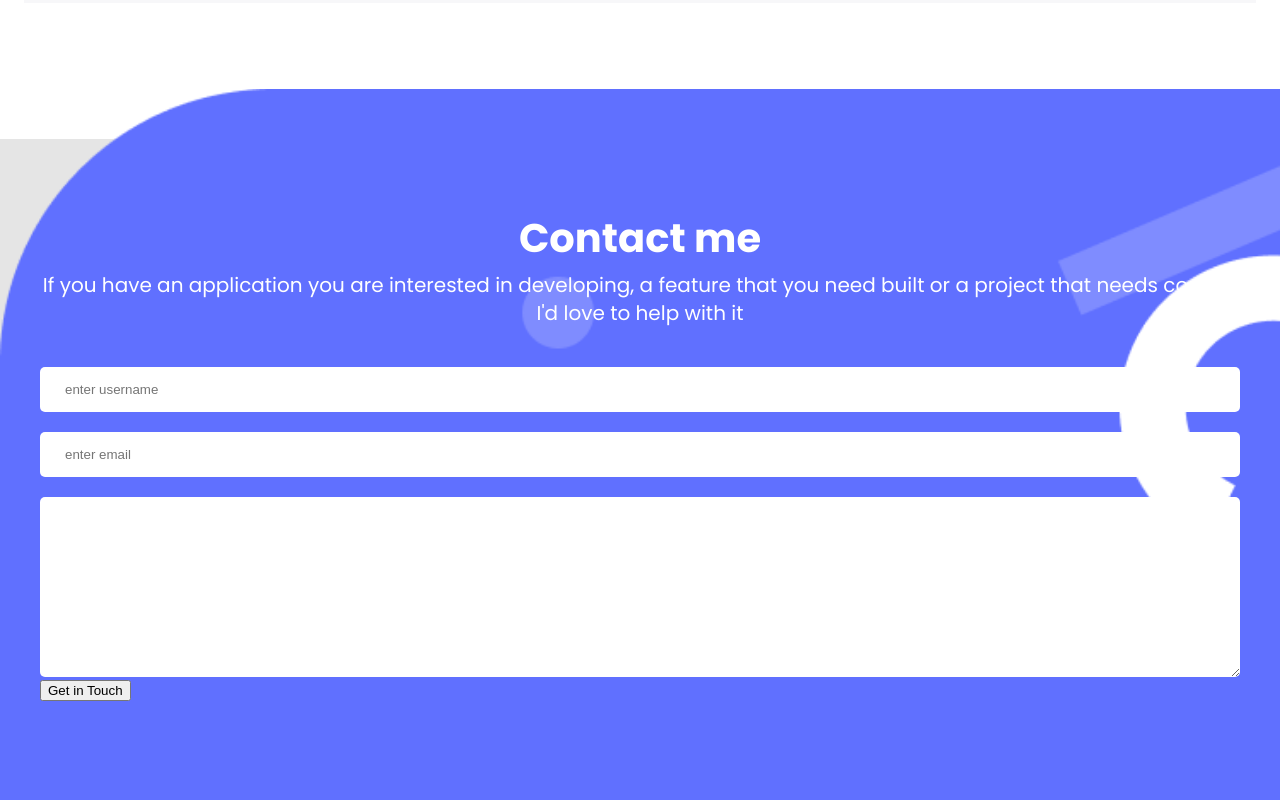
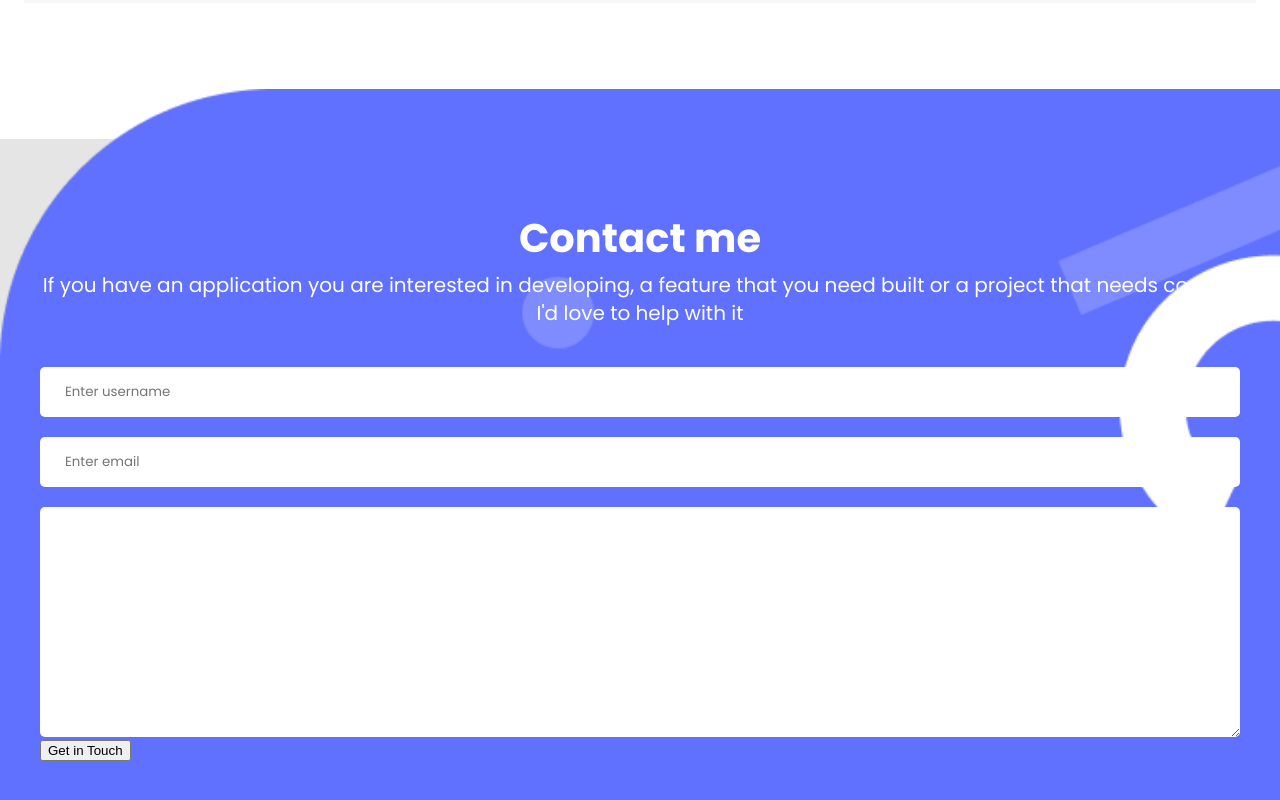
Before and after one commit to Lornakaboro/Lorna-s-portfolio, a website: page index.html in a window 1280 px wide. Shown: the part 6315-7115 px from the top of the page. Drawn offline with Linux system fonts and the light colour scheme.

Commit message:
Amend textarea font-family

```diff
--- a/index.html
+++ b/index.html
@@ -212,12 +212,15 @@
             you need built or a project that needs coding. I'd love to help with it </p>
 
       <form action="" class="contact-form-content" method="post">
-        <input type="text" name="username" class="contact-form-username"
-              placeholder ="enter username" required="required" maxlength="30" >
-            <input type="email" name="email" class=" contact-form-email"
-              placeholder="enter email" required="required">
-              <textarea name="message" cols="30" rows="10" class="contact-form-message"
-              maxlength = "500" placeholder = "write your message here" required="required">
+
+        <input type="text" name="usernamearea" class="contact-form-username"
+          placeholder ="Enter username" required="required" maxlength="30" >
+
+              <input type="email" name="emailarea" class=" contact-form-email"
+              placeholder="Enter email" required="required">
+
+              <textarea name="messagearea" cols="30" rows="10" class="contact-form-message"
+              maxlength = "500" placeholder="Write your message here" required="required">
             </textarea>
 
         </form>
--- a/style.css
+++ b/style.css
@@ -255,6 +255,7 @@ textarea {
   border-radius: 5px;
   border: 0;
   margin-top: 20px;
+  font-family: Poppins, Arial, sans-serif;
 }
 
 @media screen and (max-width: 600px) {
```
